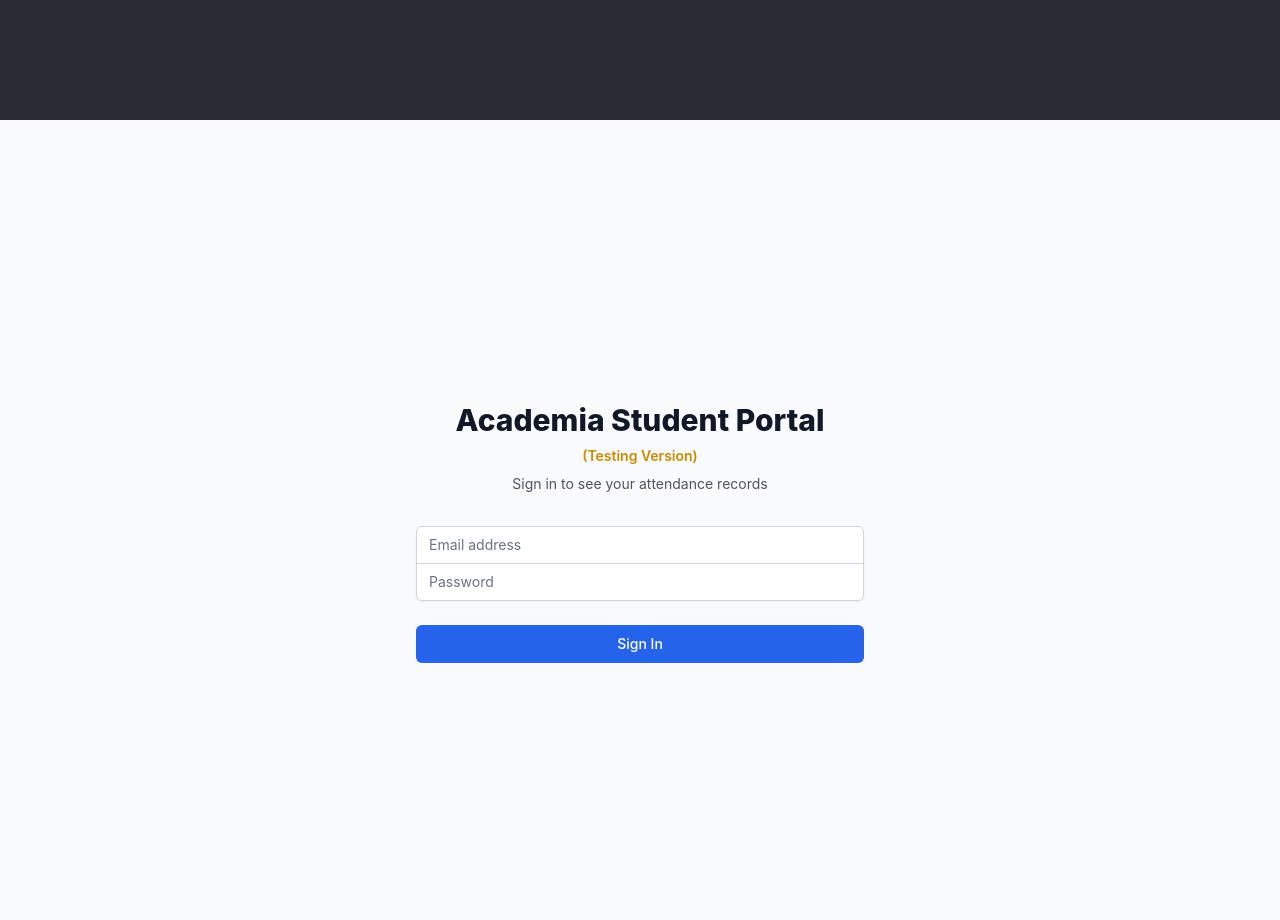
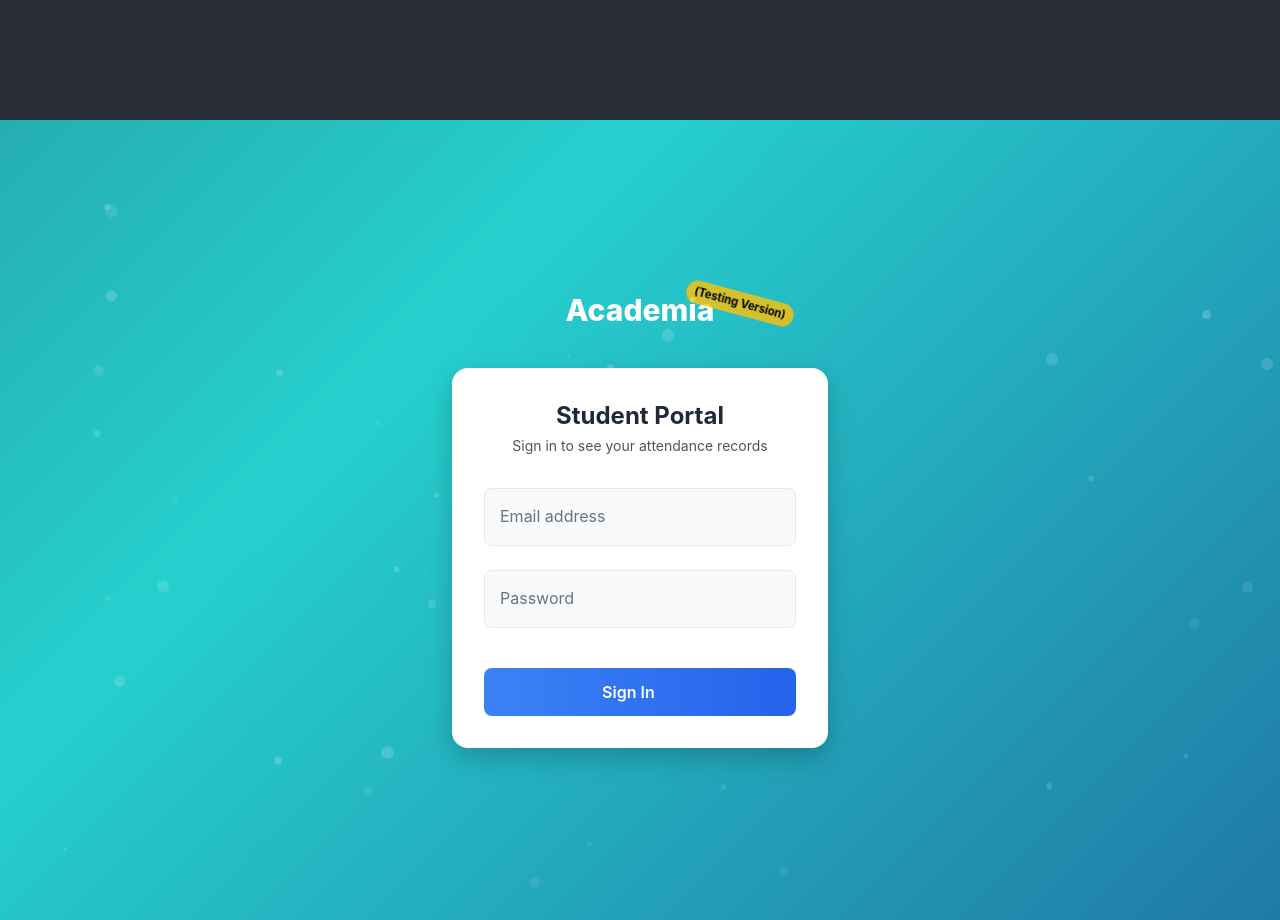
Before and after one commit to Aryaman129/Academia2, a React (Create React App) app in the folder frontend/: page / in a window 1280 px wide. Shown: the part 680-1600 px from the top of the page. Built offline with nearby package versions, Linux system fonts and the light colour scheme; no server answers.

Commit message:
Improved Login

```diff
--- /dev/null
+++ b/frontend/src/components/Auth.css
@@ -0,0 +1,242 @@
+/* Auth.css - Modern login styling */
+
+.login-container {
+  min-height: 100vh;
+  display: flex;
+  justify-content: center;
+  align-items: center;
+  position: relative;
+  overflow: hidden;
+}
+
+.login-background {
+  position: absolute;
+  top: 0;
+  left: 0;
+  width: 100%;
+  height: 100%;
+  background: linear-gradient(-45deg, #1a2980, #26d0ce, #243b55, #141e30);
+  background-size: 400% 400%;
+  animation: gradient 15s ease infinite;
+  z-index: -1;
+}
+
+@keyframes gradient {
+  0% { background-position: 0% 50%; }
+  50% { background-position: 100% 50%; }
+  100% { background-position: 0% 50%; }
+}
+
+.login-card-container {
+  width: 100%;
+  max-width: 440px;
+  display: flex;
+  flex-direction: column;
+  align-items: center;
+  padding: 2rem;
+}
+
+.srm-logo {
+  margin-bottom: 2rem;
+  opacity: 0;
+  transform: translateY(-20px);
+  transition: opacity 0.8s ease, transform 0.8s ease;
+}
+
+.srm-logo.visible {
+  opacity: 1;
+  transform: translateY(0);
+}
+
+.academia-title {
+  text-align: center;
+  position: relative;
+  padding-bottom: 0.5rem;
+}
+
+.version-badge {
+  position: absolute;
+  top: 0;
+  right: -80px;
+  background-color: rgba(255, 193, 7, 0.8);
+  color: #000;
+  font-size: 0.7rem;
+  font-weight: bold;
+  padding: 0.2rem 0.5rem;
+  border-radius: 1rem;
+  transform: rotate(15deg);
+  animation: pulse 2s infinite;
+}
+
+@keyframes pulse {
+  0% { transform: rotate(15deg) scale(1); }
+  50% { transform: rotate(15deg) scale(1.05); }
+  100% { transform: rotate(15deg) scale(1); }
+}
+
+.login-card {
+  width: 100%;
+  background-color: white;
+  border-radius: 1rem;
+  box-shadow: 0 10px 25px rgba(0, 0, 0, 0.2);
+  padding: 2rem;
+  animation: fadeIn 0.8s ease forwards;
+  overflow: hidden;
+}
+
+@keyframes fadeIn {
+  from { opacity: 0; transform: translateY(20px); }
+  to { opacity: 1; transform: translateY(0); }
+}
+
+.login-header {
+  text-align: center;
+  margin-bottom: 2rem;
+}
+
+.login-form {
+  display: flex;
+  flex-direction: column;
+  gap: 1.5rem;
+}
+
+.input-group {
+  position: relative;
+}
+
+.floating-label {
+  position: relative;
+}
+
+.input-field {
+  width: 100%;
+  padding: 1rem;
+  border: 1px solid #e2e8f0;
+  border-radius: 0.5rem;
+  font-size: 1rem;
+  transition: border-color 0.3s, box-shadow 0.3s;
+  background-color: #f8fafc;
+}
+
+.input-field:focus {
+  outline: none;
+  border-color: #3b82f6;
+  box-shadow: 0 0 0 3px rgba(59, 130, 246, 0.2);
+}
+
+.floating-label label {
+  position: absolute;
+  top: 1rem;
+  left: 1rem;
+  color: #6b7280;
+  transition: all 0.3s;
+  pointer-events: none;
+  background: transparent;
+}
+
+.floating-label.active label {
+  transform: translateY(-1.4rem) scale(0.8);
+  color: #3b82f6;
+  font-weight: 500;
+  background-color: white;
+  padding: 0 0.25rem;
+}
+
+.error-message {
+  color: #ef4444;
+  font-size: 0.875rem;
+  text-align: center;
+  margin-top: 0.5rem;
+}
+
+.login-button-container {
+  margin-top: 1rem;
+}
+
+.login-button {
+  width: 100%;
+  display: flex;
+  justify-content: center;
+  align-items: center;
+  gap: 0.5rem;
+  padding: 0.75rem 1.5rem;
+  background: linear-gradient(to right, #3b82f6, #2563eb);
+  color: white;
+  border: none;
+  border-radius: 0.5rem;
+  font-weight: 600;
+  cursor: pointer;
+  transition: all 0.3s;
+  position: relative;
+  overflow: hidden;
+}
+
+.login-button:hover {
+  background: linear-gradient(to right, #2563eb, #1d4ed8);
+  transform: translateY(-2px);
+  box-shadow: 0 4px 12px rgba(37, 99, 235, 0.3);
+}
+
+.login-button:active {
+  transform: translateY(0);
+}
+
+.login-button:disabled {
+  background: #93c5fd;
+  cursor: not-allowed;
+  transform: none;
+  box-shadow: none;
+}
+
+.button-text {
+  transition: transform 0.3s;
+}
+
+.button-icon {
+  opacity: 0;
+  transform: translateX(-20px);
+  transition: all 0.3s;
+}
+
+.login-button:hover .button-text {
+  transform: translateX(-10px);
+}
+
+.login-button:hover .button-icon {
+  opacity: 1;
+  transform: translateX(0);
+}
+
+/* Responsive adjustments */
+@media (max-width: 640px) {
+  .login-card-container {
+    padding: 1rem;
+  }
+
+  .login-card {
+    padding: 1.5rem;
+  }
+}
+
+/* Additional particles effect (optional) */
+.particles {
+  position: absolute;
+  top: 0;
+  left: 0;
+  width: 100%;
+  height: 100%;
+  z-index: -1;
+}
+
+.particle {
+  position: absolute;
+  border-radius: 50%;
+  background: rgba(255, 255, 255, 0.3);
+  pointer-events: none;
+}
+
+@keyframes float {
+  0% { transform: translateY(0px); }
+  50% { transform: translateY(-20px); }
+  100% { transform: translateY(0px); }
+}
--- a/frontend/src/components/Auth.js
+++ b/frontend/src/components/Auth.js
@@ -1,9 +1,10 @@
 "use client"
 import React from "react"
-import { useState, useCallback } from "react"
+import { useState, useCallback, useEffect } from "react"
 import { useNavigate } from "react-router-dom"
 import axios from "axios"
 import LoadingIndicator from "./LoadingIndicator"
+import "./Auth.css" // We'll create this file next
 
 // Create axios instance with proper config
 const api = axios.create({
@@ -35,7 +36,52 @@ const Auth = () => {
   const [loading, setLoading] = useState(false)
   const [error, setError] = useState("")
   const [message, setMessage] = useState("")
+  const [showLogo, setShowLogo] = useState(false)
+  const [activeInput, setActiveInput] = useState(null)
   const navigate = useNavigate()
+
+  useEffect(() => {
+    // Fade in logo after a short delay
+    const timer = setTimeout(() => {
+      setShowLogo(true)
+    }, 300)
+
+    // Create particles
+    createParticles()
+
+    return () => clearTimeout(timer)
+  }, [])
+
+  // Create floating particles for background effect
+  const createParticles = () => {
+    const container = document.querySelector('.login-container')
+    if (!container) return
+
+    const particlesContainer = document.createElement('div')
+    particlesContainer.className = 'particles'
+    container.appendChild(particlesContainer)
+
+    for (let i = 0; i < 20; i++) {
+      const particle = document.createElement('div')
+      particle.className = 'particle'
+
+      // Random position, size and animation
+      const size = Math.random() * 10 + 3
+      const posX = Math.random() * 100
+      const posY = Math.random() * 100
+      const animationDuration = Math.random() * 10 + 10
+      const animationDelay = Math.random() * 5
+
+      particle.style.width = `${size}px`
+      particle.style.height = `${size}px`
+      particle.style.left = `${posX}%`
+      particle.style.top = `${posY}%`
+      particle.style.opacity = Math.random() * 0.5 + 0.2
+      particle.style.animation = `float ${animationDuration}s ease-in-out ${animationDelay}s infinite`
+
+      particlesContainer.appendChild(particle)
+    }
+  }
 
   // Check if server is healthy
   const checkServerHealth = useCallback(async () => {
@@ -73,7 +119,6 @@ const Auth = () => {
         throw new Error("Email and password are required");
       }
 
-      setMessage("Logging in...");
       const response = await api.post("/api/login", { email, password });
 
       if (!response.data.success) {
@@ -84,9 +129,7 @@ const Auth = () => {
       localStorage.setItem("userEmail", response.data.user.email);
       localStorage.setItem("userId", response.data.user.id);
 
-      setMessage("Login successful! Starting attendance scraper...");
-
-      // Poll for scraper status **instead of waiting on login response**
+      // Poll for scraper status - keep this silent now that we use LoadingIndicator
       let attempts = 0;
       const maxAttempts = 20; // 100 seconds total
       const pollInterval = setInterval(async () => {
@@ -97,84 +140,98 @@ const Auth = () => {
 
         if (status.data.status.status === "completed") {
           clearInterval(pollInterval);
-          setMessage("Data retrieved successfully! Redirecting...");
-          setTimeout(() => navigate("/dashboard"), 1000);
+          setLoading(false);
+          setTimeout(() => navigate("/dashboard"), 500);
         } else if (status.data.status.status === "failed") {
           clearInterval(pollInterval);
-          throw new Error("Failed to retrieve attendance data");
+          throw new Error("Failed to retrieve your data");
         } else if (attempts >= maxAttempts) {
           clearInterval(pollInterval);
-          setMessage("Taking longer than expected. Redirecting to dashboard...");
-          setTimeout(() => navigate("/dashboard"), 1000);
+          setLoading(false);
+          setTimeout(() => navigate("/dashboard"), 500);
         }
       }, 5050);
     } catch (error) {
       console.error("Auth error:", error);
       setError(error.message || "An unexpected error occurred");
-    } finally {
       setLoading(false);
     }
   };
 
-
-
   return (
-    <div className="min-h-screen flex items-center justify-center bg-gray-50 py-12 px-4 sm:px-6 lg:px-8">
-      <div className="max-w-md w-full space-y-8">
-        <div>
-          <h2 className="mt-6 text-center text-3xl font-extrabold text-gray-900">Academia Student Portal</h2>
-          <p className="mt-2 text-center text-sm text-yellow-600 font-semibold">(Testing Version)</p>
-          <p className="mt-2 text-center text-sm text-gray-600">Sign in to see your attendance records</p>
+    <div className="login-container">
+      <div className="login-background"></div>
+      <div className="login-card-container">
+        <div className={`srm-logo ${showLogo ? 'visible' : ''}`}>
+          <div className="academia-title">
+            <h2 className="text-3xl font-extrabold text-white">Academia</h2>
+            <div className="version-badge">(Testing Version)</div>
+          </div>
         </div>
 
-        <form className="mt-8 space-y-6" onSubmit={handleLogin}>
-          <div className="rounded-md shadow-sm -space-y-px">
-            <div>
-              <label htmlFor="email" className="sr-only">
-                Email address
-              </label>
+        <div className="login-card">
+          <div className="login-header">
+            <h2 className="text-2xl font-bold text-gray-800">Student Portal</h2>
+            <p className="text-sm text-gray-600 mt-1">Sign in to see your attendance records</p>
+          </div>
+
+          <form className="login-form" onSubmit={handleLogin}>
+            <div className="input-group">
+              <div className={`floating-label ${activeInput === 'email' || email ? 'active' : ''}`}>
                 <input
                   id="email"
                   name="email"
                   type="email"
                   required
-                className="appearance-none rounded-none relative block w-full px-3 py-2 border border-gray-300 placeholder-gray-500 text-gray-900 rounded-t-md focus:outline-none focus:ring-blue-500 focus:border-blue-500 focus:z-10 sm:text-sm"
-                placeholder="Email address"
+                  className="input-field"
                   value={email}
                   onChange={(e) => setEmail(e.target.value)}
+                  onFocus={() => setActiveInput('email')}
+                  onBlur={() => setActiveInput(null)}
                 />
+                <label htmlFor="email">Email address</label>
               </div>
-            <div>
-              <label htmlFor="password" className="sr-only">
-                Password
-              </label>
+            </div>
+
+            <div className="input-group">
+              <div className={`floating-label ${activeInput === 'password' || password ? 'active' : ''}`}>
                 <input
                   id="password"
                   name="password"
                   type="password"
                   required
-                className="appearance-none rounded-none relative block w-full px-3 py-2 border border-gray-300 placeholder-gray-500 text-gray-900 rounded-b-md focus:outline-none focus:ring-blue-500 focus:border-blue-500 focus:z-10 sm:text-sm"
-                placeholder="Password"
+                  className="input-field"
                   value={password}
                   onChange={(e) => setPassword(e.target.value)}
+                  onFocus={() => setActiveInput('password')}
+                  onBlur={() => setActiveInput(null)}
                 />
+                <label htmlFor="password">Password</label>
               </div>
             </div>
 
-          {error && <div className="text-red-600 text-sm text-center">{error}</div>}
+            {error && <div className="error-message">{error}</div>}
 
-          {message && <div className="text-blue-600 text-sm text-center">{message}</div>}
-
-          <div>
+            <div className="login-button-container">
               <button
                 type="submit"
                 disabled={loading}
-              className="group relative w-full flex justify-center py-2 px-4 border border-transparent text-sm font-medium rounded-md text-white bg-blue-600 hover:bg-blue-700 focus:outline-none focus:ring-2 focus:ring-offset-2 focus:ring-blue-500 disabled:bg-blue-300"
+                className="login-button"
               >
-              {loading ? <LoadingIndicator /> : "Sign In"}
+                <span className="button-text">Sign In</span>
+                <span className="button-icon">→</span>
               </button>
             </div>
           </form>
+
+          {loading && (
+            <LoadingIndicator message="Checking your credentials..." />
+          )}
+
+          {!loading && message && (
+            <div className="text-blue-600 text-sm text-center mt-4">{message}</div>
+          )}
+        </div>
       </div>
     </div>
   )
```
Also changed, not shown: frontend/src/components/LoadingIndicator.js (+8 -5 lines). Lines whose indentation alone changed are shown as unchanged.
